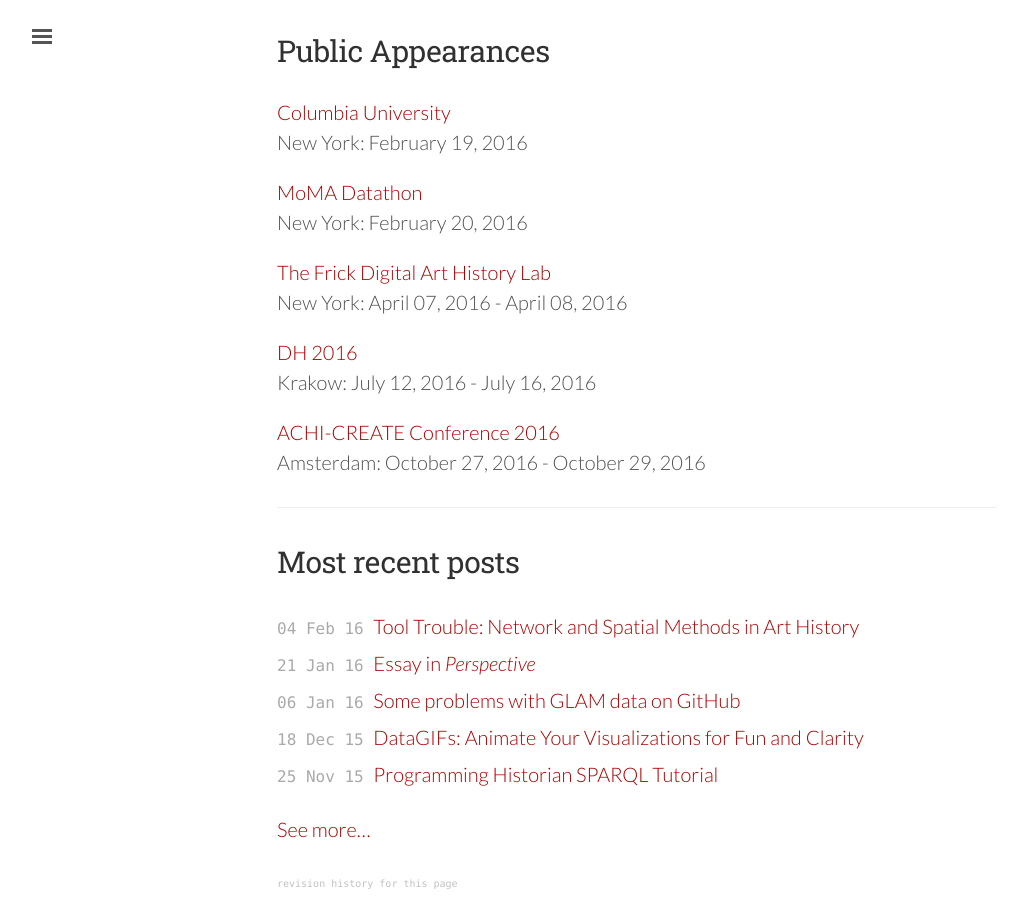
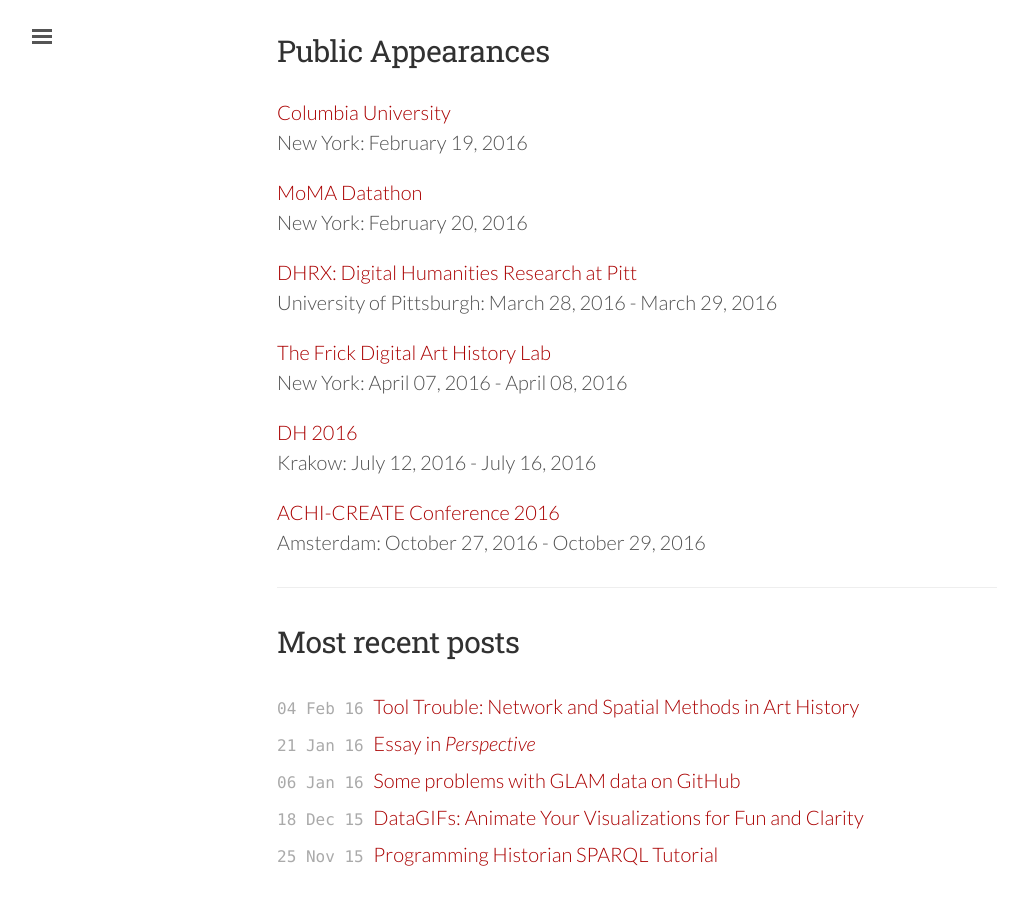
Before and after one commit to mdlincoln/mdlincoln.github.io, a Jekyll site: the page built from index.md, in a window 1280 px wide and 900 px high, scrolled down 543 px. Shown: the whole window, without its empty margins (3-1031 px from the left). Built offline with Jekyll 4.4.1, drawn with Linux system fonts in a browser that asks for light colours; nearby versions of some CDN libraries.

Commit message:
add DHRX talk

```diff
--- a/_data/travel.yaml
+++ b/_data/travel.yaml
@@ -21,3 +21,8 @@
   url: http://dh2016.adho.org/
   datestart: 2016-07-12 00:00:00 -0500
   dateend: 2016-07-16 00:00:00 -0500
+- venue: "DHRX: Digital Humanities Research at Pitt"
+  location: University of Pittsburgh
+  url: https://calendar.google.com/calendar/render?eid=c20xcXFmaG1tcmVzdGdoM2VyM3RvaTFpbm8gbWJuNzJsbXF2MHFjcmI5bzZ0NmltbzFiYmtAZw&ctz=America/New_York&ctz=America/New_York&sf=true&output=xml#eventpage_6
+  datestart: 2016-03-28 00:00:00 -0500
+  dateend: 2016-03-29 00:00:00 -0500
```
